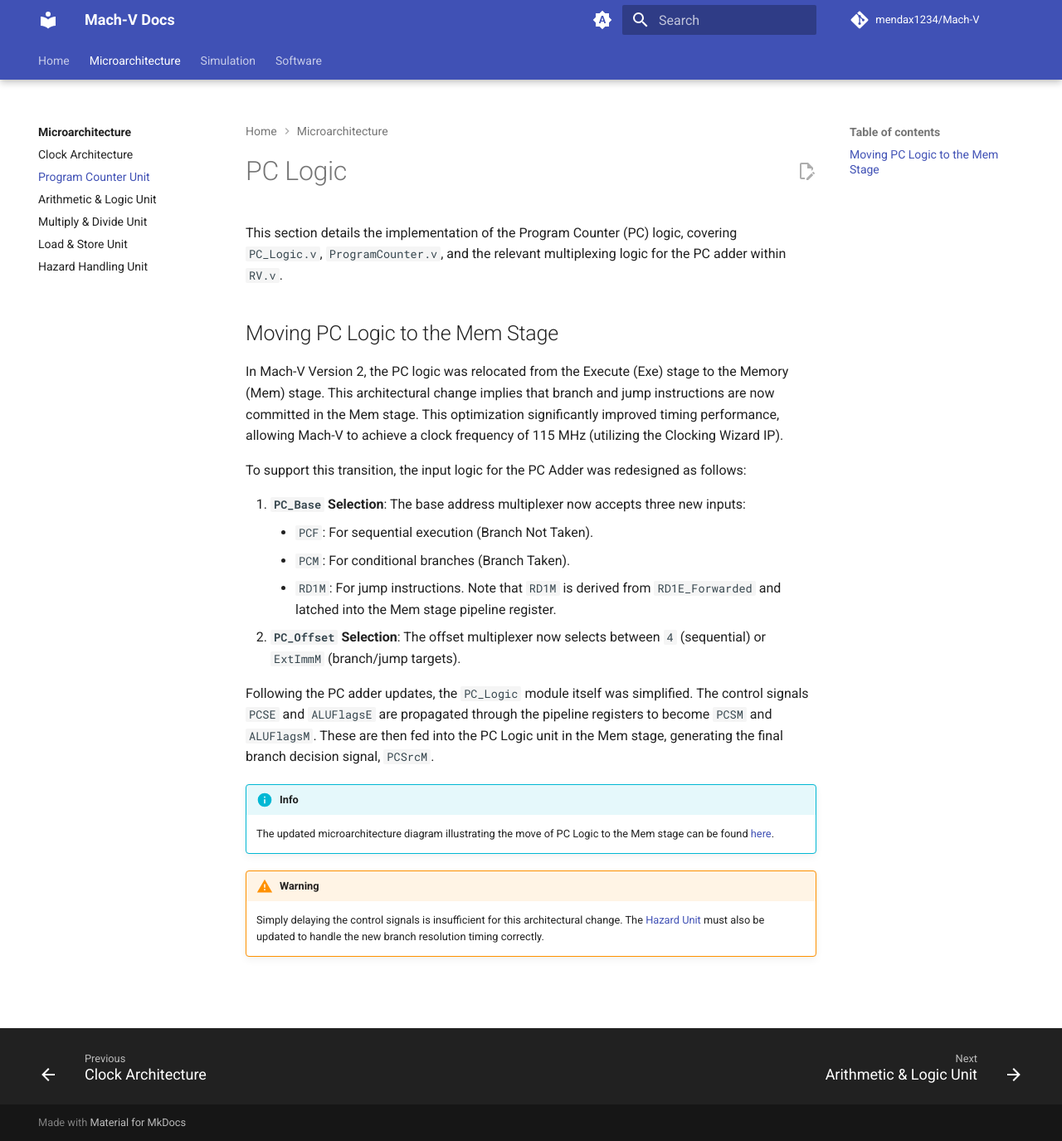
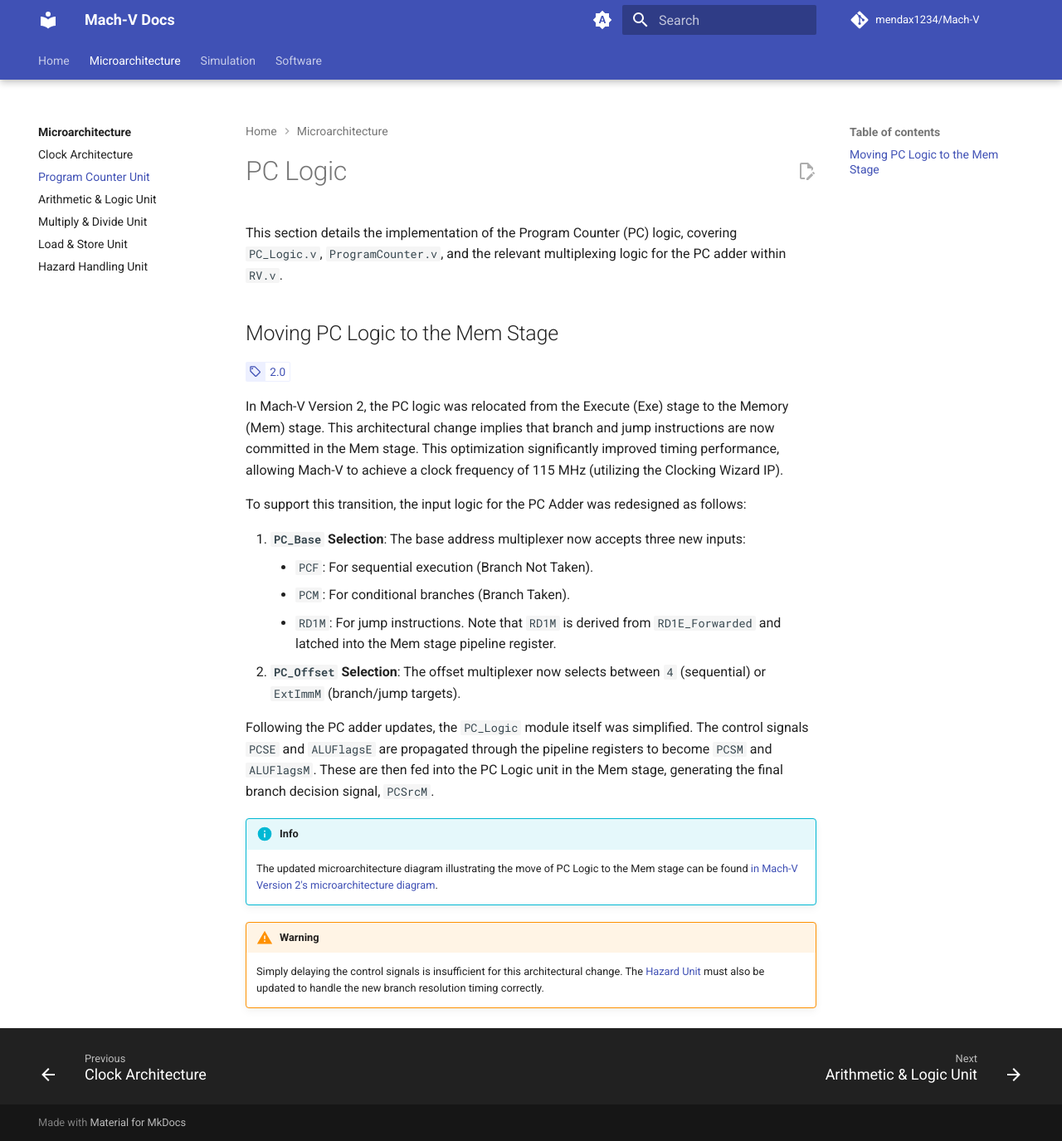
Before and after one commit to mendax1234/Mach-V, an MkDocs documentation site: the page built from docs/uarch/pc-unit.md, in a window 1280 px wide and 1375 px high. Shown: the whole window at 83% size. Built offline with MkDocs 1.6.1 and Material for MkDocs 9.7.7, drawn with Linux system fonts in a browser that asks for light colours; plug-ins that fetch from the network failed and are left out; comment, search, counter and statistics services are not loaded.

Commit message:
Add hooks support

```diff
--- /dev/null
+++ b/docs/stylesheets/extra.css
@@ -0,0 +1,51 @@
+.md-typeset .mdx-badge {
+    font-size: 0.85em;
+}
+.md-typeset .mdx-badge--heart {
+    --md-typeset-a-color: #e92063;
+    --md-accent-fg-color: #ff4281;
+    --md-accent-fg-color--transparent: #e920631a;
+    color: #e91e63;
+}
+.md-typeset .mdx-badge--heart .twemoji {
+    animation: heart 1s infinite;
+}
+.md-typeset .mdx-badge--right {
+    float: right;
+    margin-left: 0.35em;
+}
+[dir="ltr"] .md-typeset .mdx-badge__icon {
+    border-top-left-radius: 0.1rem;
+}
+[dir="rtl"] .md-typeset .mdx-badge__icon {
+    border-top-right-radius: 0.1rem;
+}
+[dir="ltr"] .md-typeset .mdx-badge__icon {
+    border-bottom-left-radius: 0.1rem;
+}
+[dir="rtl"] .md-typeset .mdx-badge__icon {
+    border-bottom-right-radius: 0.1rem;
+}
+.md-typeset .mdx-badge__icon {
+    background: var(--md-accent-fg-color--transparent);
+    padding: 0.2rem;
+}
+.md-typeset .mdx-badge__icon:last-child {
+    border-radius: 0.1rem;
+}
+[dir="ltr"] .md-typeset .mdx-badge__text {
+    border-top-right-radius: 0.1rem;
+}
+[dir="rtl"] .md-typeset .mdx-badge__text {
+    border-top-left-radius: 0.1rem;
+}
+[dir="ltr"] .md-typeset .mdx-badge__text {
+    border-bottom-right-radius: 0.1rem;
+}
+[dir="rtl"] .md-typeset .mdx-badge__text {
+    border-bottom-left-radius: 0.1rem;
+}
+.md-typeset .mdx-badge__text {
+    box-shadow: 0 0 0 1px inset var(--md-accent-fg-color--transparent);
+    padding: 0.2rem 0.3rem;
+}
--- a/docs/uarch/pc-unit.md
+++ b/docs/uarch/pc-unit.md
@@ -3,6 +3,8 @@
 This section details the implementation of the Program Counter (PC) logic, covering `PC_Logic.v`, `ProgramCounter.v`, and the relevant multiplexing logic for the PC adder within `RV.v`.
 
 ## Moving PC Logic to the Mem Stage
+
+<!-- md:version 2.0 -->
 
 In Mach-V Version 2, the PC logic was relocated from the Execute (Exe) stage to the Memory (Mem) stage. This architectural change implies that branch and jump instructions are now committed in the Mem stage. This optimization significantly improved timing performance, allowing Mach-V to achieve a clock frequency of 115 MHz (utilizing the Clocking Wizard IP).
 
@@ -17,7 +19,7 @@
 Following the PC adder updates, the `PC_Logic` module itself was simplified. The control signals `PCSE` and `ALUFlagsE` are propagated through the pipeline registers to become `PCSM` and `ALUFlagsM`. These are then fed into the PC Logic unit in the Mem stage, generating the final branch decision signal, `PCSrcM`.
 
 !!! info
-    The updated microarchitecture diagram illustrating the move of PC Logic to the Mem stage can be found [here](index.md/#mach-v-version-2).
+    The updated microarchitecture diagram illustrating the move of PC Logic to the Mem stage can be found [in Mach-V Version 2's microarchitecture diagram](./index.md/#microarchitecture-overview).
 
 !!! warning
-    Simply delaying the control signals is insufficient for this architectural change. The [Hazard Unit](hazard.md) must also be updated to handle the new branch resolution timing correctly.
+    Simply delaying the control signals is insufficient for this architectural change. The [Hazard Unit](hazard-unit.md) must also be updated to handle the new branch resolution timing correctly.
--- a/mkdocs.yaml
+++ b/mkdocs.yaml
@@ -28,8 +28,11 @@
     - navigation.footer # Next/Previous buttons at bottom
     - navigation.path # Breadcrumbs (Home > Architecture > Pipeline)
     - navigation.indexes # Clickable section headers
+    - navigation.instant # Instant loading of pages
+    - navigation.instant.preview # Show preview while loading
     - content.code.copy # Copy button on code blocks
     - content.action.edit # Enable the edit button defined in repo_url
+    - content.tooltips # Tooltips for abbreviations
 
   # 2.2 Color Palette (Auto/Light/Dark)
   palette:
@@ -121,6 +124,12 @@
   - javascripts/mathjax.js
   - https://unpkg.com/mathjax@3/es5/tex-mml-chtml.js
 
+extra_css:
+  - stylesheets/extra.css
+
+hooks:
+  - overrides/hooks/shortcodes.py
+
 # Mike is used for versioning the documentation
 # extra:
 #   version:
@@ -149,3 +158,6 @@
       - Benchmark: sw/benchmark.md
       - UART Calculator: sw/uart_calculator.md
       - Resources: sw/resources.md
+      - Changelog:
+          - sw/changelog/index.md
+          - Conventions: sw/changelog/conventions.md
--- /dev/null
+++ b/overrides/hooks/shortcodes.py
@@ -0,0 +1,126 @@
+import posixpath
+import re
+
+from mkdocs.config.defaults import MkDocsConfig
+from mkdocs.structure.files import File, Files
+from mkdocs.structure.pages import Page
+from re import Match
+
+# -----------------------------------------------------------------------------
+# Hooks
+# -----------------------------------------------------------------------------
+
+def on_page_markdown(
+    markdown: str, *, page: Page, config: MkDocsConfig, files: Files
+):
+    # Replace callback
+    def replace(match: Match):
+        type, args = match.groups()
+        args = args.strip()
+
+        if type == "version":    return _badge_for_version(args, page, files)
+        elif type == "feature":  return _badge_for_feature(args, page, files)
+        elif type == "plugin":   return _badge_for_plugin(args, page, files)
+        elif type == "default":  return _badge_for_default(args, page, files)
+        elif type == "flag":     return flag(args, page, files)
+        elif type == "experimental": return _badge_for_experimental(page, files)
+
+        # Fallback for unknown shortcodes (optional, or raise error)
+        return match.group(0)
+
+    # Find and replace all external asset URLs in current page
+    return re.sub(
+        r"<!-- md:(\w+)(.*?) -->",
+        replace, markdown, flags = re.I | re.M
+    )
+
+# -----------------------------------------------------------------------------
+# Helper functions
+# -----------------------------------------------------------------------------
+
+# Create a flag of a specific type
+def flag(args: str, page: Page, files: Files):
+    type, *_ = args.split(" ", 1)
+    if   type == "experimental":  return _badge_for_experimental(page, files)
+    # Add other flags here if needed (e.g. required, customization)
+    return ""
+
+# -----------------------------------------------------------------------------
+
+# Resolve path of file relative to given page
+def _resolve_path(path: str, page: Page, files: Files):
+    path, anchor, *_ = f"{path}#".split("#")
+    path = _resolve(files.get_file_from_path(path), page)
+    return "#".join([path, anchor]) if anchor else path
+
+# Resolve path of file relative to given page
+def _resolve(file: File, page: Page):
+    if not file: return "#" # Safety check if file not found
+    path = posixpath.relpath(file.src_uri, page.file.src_uri)
+    return posixpath.sep.join(path.split(posixpath.sep)[1:])
+
+# -----------------------------------------------------------------------------
+
+# Create badge
+def _badge(icon: str, text: str = "", type: str = ""):
+    classes = f"mdx-badge mdx-badge--{type}" if type else "mdx-badge"
+    return "".join([
+        f"<span class=\"{classes}\">",
+        *([f"<span class=\"mdx-badge__icon\">{icon}</span>"] if icon else []),
+        *([f"<span class=\"mdx-badge__text\">{text}</span>"] if text else []),
+        f"</span>",
+    ])
+
+# -----------------------------------------------------------------------------
+# Specific Badge Logic (Adapted for Mach-V)
+# -----------------------------------------------------------------------------
+
+# Create badge for version
+def _badge_for_version(text: str, page: Page, files: Files):
+    spec = text
+    # Path to your changelog file
+    path = f"sw/changelog/index.md#{spec}"
+
+    # Return badge
+    icon = "material-tag-outline"
+    # Path to your conventions file anchor
+    href = _resolve_path("sw/changelog/conventions.md#version", page, files)
+    return _badge(
+        icon = f"[:{icon}:]({href} 'Minimum version')",
+        text = f"[{text}]({_resolve_path(path, page, files)})" if spec else ""
+    )
+
+# Create badge for feature
+def _badge_for_feature(text: str, page: Page, files: Files):
+    icon = "material-toggle-switch"
+    href = _resolve_path("sw/changelog/conventions.md#feature", page, files)
+    return _badge(
+        icon = f"[:{icon}:]({href} 'Optional feature')",
+        text = text
+    )
+
+# Create badge for plugin
+def _badge_for_plugin(text: str, page: Page, files: Files):
+    icon = "material-floppy" # or material-chip
+    href = _resolve_path("sw/changelog/conventions.md#plugin", page, files)
+    return _badge(
+        icon = f"[:{icon}:]({href} 'External IP / Plugin')",
+        text = text
+    )
+
+# Create badge for default value
+def _badge_for_default(text: str, page: Page, files: Files):
+    icon = "material-water"
+    href = _resolve_path("sw/changelog/conventions.md#default", page, files)
+    return _badge(
+        icon = f"[:{icon}:]({href} 'Default value')",
+        text = text
+    )
+
+# Create badge for experimental flag
+def _badge_for_experimental(page: Page, files: Files):
+    icon = "material-flask-outline"
+    href = _resolve_path("sw/changelog/conventions.md#experimental", page, files)
+    return _badge(
+        icon = f"[:{icon}:]({href} 'Experimental')"
+    )
```
Also changed, not shown: docs/sim/uart_tb.md (+1 -1 lines), docs/sw/changelog/conventions.md (added, +27 -0 lines), docs/sw/changelog/index.md (added, +19 -0 lines), docs/uarch/mul-div-unit.md (+2 -2 lines).
